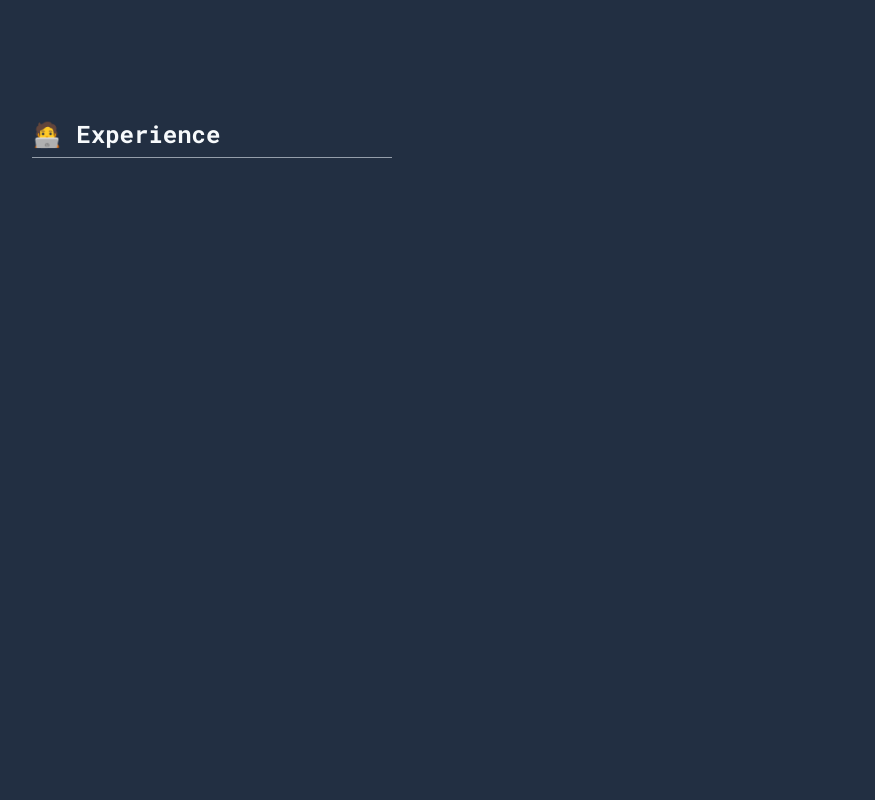
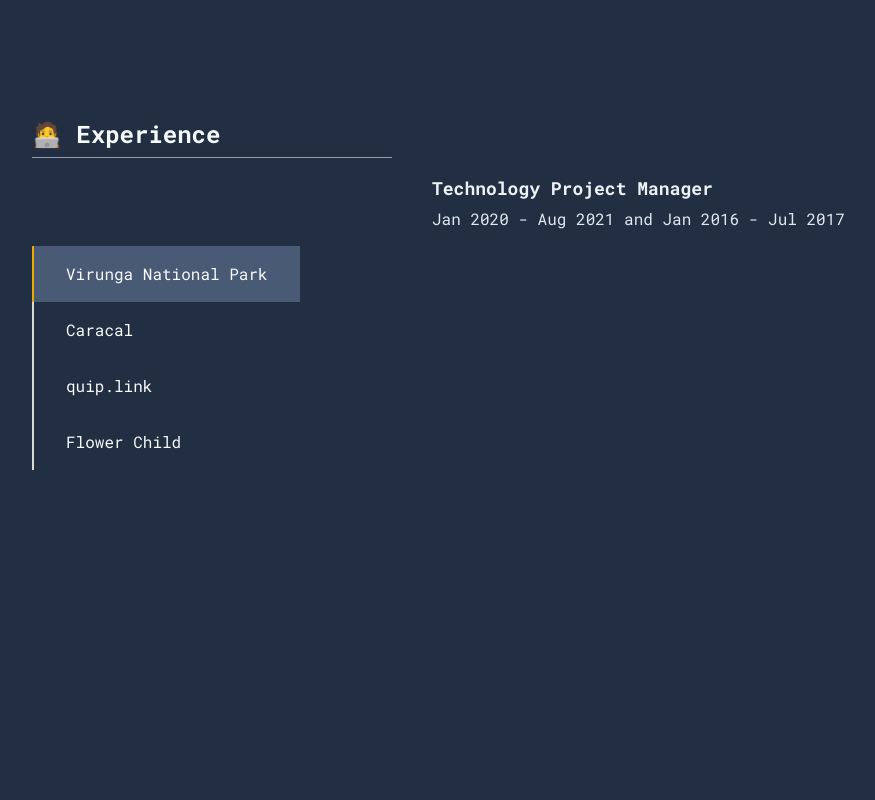
Before and after one commit to caseyslaught/casey-slaught-new-site, a Next.js app: page / in a window 1280 px wide. Shown: the part 1480-2280 px from the top of the page, without its empty margins (68-943 px from the left). Built offline with nearby package versions, Linux system fonts and the light colour scheme.

Commit message:
setup experiences section

```diff
--- /dev/null
+++ b/components/ExperienceSection/index.tsx
@@ -0,0 +1,140 @@
+import React, { useState } from "react";
+import { Divider, Flex, Heading, Stack, Text, VStack } from "@chakra-ui/react";
+
+interface Props {}
+
+const ExperienceSection: React.FC<Props> = () => {
+  const [selectedJob, setSelectedJob] = useState("Virunga National Park");
+
+  return (
+    <Flex
+      id="experience-section"
+      px={["1em", "1em", "2em"]}
+      justify="flex-start"
+      align="flex-start"
+      minH="calc(100vh)"
+    >
+      <Flex
+        direction="column"
+        align="flex-start"
+        w="100%"
+        maxW="1080px"
+        m="0 auto"
+        color="gray.50"
+        mb="40px"
+      >
+        <VStack w={["100%", "100%", "360px"]} align="flex-start" mb="20px">
+          <Heading fontSize={["xl", "2xl"]}>🧑‍💻 Experience</Heading>
+          <Divider />
+        </VStack>
+
+        <Flex
+          direction={["column", "column", "row"]}
+          align="center"
+          justify="flex-start"
+          w="100%"
+        >
+          <Stack
+            id="jobs-list"
+            direction={["row", "row", "column"]}
+            align={["center", "center", "flex-start"]}
+            justify="flex-start"
+            w={["calc(100vw - 12px)", "calc(100vw - 12px)", "100%"]}
+            maxW={["none", "none", "400px"]}
+            spacing={0}
+            overflowX="scroll"
+          >
+            {Object.keys(jobs).map((job) => (
+              <Flex
+                key={job}
+                bg={job === selectedJob ? "primary.600" : "primary.800"}
+                px={["1em", "1em", "2em"]}
+                py="1em"
+                w={["auto", "auto", "268px"]}
+                cursor="pointer"
+                borderLeft={["none", "none", "2px solid"]}
+                borderBottom={["2px solid", "2px solid", "none"]}
+                borderColor={
+                  job === selectedJob
+                    ? "accent.500 !important"
+                    : "secondary.200 !important"
+                }
+                onClick={() => setSelectedJob(job)}
+                whiteSpace="nowrap"
+              >
+                {job}
+              </Flex>
+            ))}
+          </Stack>
+          <VStack
+            align="flex-start"
+            h="360px"
+            flex={["", "", 1]}
+            w={["100%", "100%", "auto"]}
+            mt={["20px", "20px", "0px"]}
+          >
+            <Heading fontSize="lg" color="gray.100">
+              {jobs[selectedJob].role}
+            </Heading>
+            <Text fontSize="md" color="gray.200">
+              {jobs[selectedJob].dateRange}
+            </Text>
+          </VStack>
+        </Flex>
+      </Flex>
+    </Flex>
+  );
+};
+
+interface JobType {
+  [name: string]: {
+    role: string;
+    dateRange: string;
+    points: string[];
+  };
+}
+
+const jobs: JobType = {
+  "Virunga National Park": {
+    role: "Technology Project Manager",
+    dateRange: "Jan 2020 - Aug 2021 and Jan 2016 - Jul 2017",
+    points: [
+      "Worked within security dept. to develop data automation and spatial viz. tools",
+      "Developed LoRaWAN alert system, frontend dashboard, and SMS integration for communities threatened by the ADF rebel group",
+      "Established drone surveillance program using low-cost models; trained over 25 rangers in French",
+      "Created Google Earth Engine land cover assessment applications to monitor deforestation and burn areas in near real time",
+    ],
+  },
+  Caracal: {
+    role: "Founder / Software Engineer",
+    dateRange: "Jan 2018 - Mar 2019",
+    points: [
+      "Developed a web app to help users find and share outdoor activities",
+      "Built a REST API with Node.js and Express",
+      "Created a React frontend with Redux state management",
+      "Implemented a PostgreSQL database with Sequelize ORM",
+    ],
+  },
+  "quip.link": {
+    role: "Co-Founder / Software Engineer",
+    dateRange: "Jan 2018 - Mar 2019",
+    points: [
+      "Developed a web app to help users find and share outdoor activities",
+      "Built a REST API with Node.js and Express",
+      "Created a React frontend with Redux state management",
+      "Implemented a PostgreSQL database with Sequelize ORM",
+    ],
+  },
+  "Flower Child": {
+    role: "Founder / Operations Manager",
+    dateRange: "Jan 2020 - June 2021",
+    points: [
+      "Developed a web app to help users find and share outdoor activities",
+      "Built a REST API with Node.js and Express",
+      "Created a React frontend with Redux state management",
+      "Implemented a PostgreSQL database with Sequelize ORM",
+    ],
+  },
+};
+
+export default ExperienceSection;
--- a/pages/_app.tsx
+++ b/pages/_app.tsx
@@ -56,6 +56,29 @@ export default function App({ Component, pageProps }: AppProps) {
         },
       },
     },
+    styles: {
+      global: {
+        "html, #jobs-list": {
+          "::-webkit-scrollbar": {
+            width: "10px",
+          },
+          "::-webkit-scrollbar-thumb": {
+            backgroundColor: "#454545",
+            border: "2px solid #222f42",
+            borderRadius: "8px",
+          },
+
+          "::-webkit-scrollbar-track": {
+            backgroundColor: "#222f42",
+          },
+        },
+        "#jobs-list": {
+          "::-webkit-scrollbar": {
+            width: "12px",
+          },
+        },
+      },
+    },
   });
 
   return (
--- a/pages/index.tsx
+++ b/pages/index.tsx
@@ -11,11 +11,9 @@ import {
   Popover,
   PopoverArrow,
   PopoverBody,
-  PopoverCloseButton,
   PopoverContent,
   PopoverHeader,
   PopoverTrigger,
-  Stack,
   Text,
   VStack,
   useMediaQuery,
@@ -23,6 +21,7 @@ import {
 import { FiInfo } from "react-icons/fi";
 
 import MainLayout from "../layouts/main";
+import ExperienceSection from "../components/ExperienceSection";
 
 export default function Home() {
   return (
@@ -41,6 +40,47 @@ export default function Home() {
     </MainLayout>
   );
 }
+
+const HeroSection = () => {
+  return (
+    <Flex
+      id="hero-section"
+      px={["1em", "1em", "2em"]}
+      justify="flex-start"
+      align="center"
+      h="calc(100vh - 80px)"
+    >
+      <Flex
+        align="flex-start"
+        w="100%"
+        maxW="1080px"
+        m="0 auto"
+        color="gray.50"
+        mb="40px"
+      >
+        <VStack spacing={6} maxW="560px" align="flex-start">
+          <Text>Hey there,</Text>
+          <Text>
+            My name is{" "}
+            <Text as="span" color="accent.500">
+              Casey Slaught
+            </Text>
+            .
+          </Text>
+          <Text>I build geospatial applications on the web.</Text>
+          <Text>
+            I&apos;m a full-stack developer focused on building
+            geospatial-driven applications that have a meaningful environmental
+            impact. I recently earned a Masters in Environmental Management
+            degree from Duke University. I also oversee a couple technology
+            projects at Virunga National Park in the Democratic Republic of the
+            Congo.
+          </Text>
+        </VStack>
+      </Flex>
+    </Flex>
+  );
+};
 
 const IntroSection = () => {
   const [isMobileOrTablet] = useMediaQuery("(max-width: 860px)");
@@ -162,74 +202,6 @@ const IntroSection = () => {
   );
 };
 
-const HeroSection = () => {
-  return (
-    <Flex
-      id="hero-section"
-      px={["1em", "1em", "2em"]}
-      justify="flex-start"
-      align="center"
-      h="calc(100vh - 80px)"
-    >
-      <Flex
-        align="flex-start"
-        w="100%"
-        maxW="1080px"
-        m="0 auto"
-        color="gray.50"
-        mb="40px"
-      >
-        <VStack spacing={6} maxW="560px" align="flex-start">
-          <Text>Hey there,</Text>
-          <Text>
-            My name is{" "}
-            <Text as="span" color="accent.500">
-              Casey Slaught
-            </Text>
-            .
-          </Text>
-          <Text>I build geospatial applications on the web.</Text>
-          <Text>
-            I&apos;m a full-stack developer focused on building
-            geospatial-driven applications that have a meaningful environmental
-            impact. I recently earned a Masters in Environmental Management
-            degree from Duke University. I also oversee a couple technology
-            projects at Virunga National Park in the Democratic Republic of the
-            Congo.
-          </Text>
-        </VStack>
-      </Flex>
-    </Flex>
-  );
-};
-
-const ExperienceSection = () => {
-  return (
-    <Flex
-      id="experience-section"
-      px={["1em", "1em", "2em"]}
-      justify="flex-start"
-      align="flex-start"
-      minH="calc(100vh)"
-    >
-      <Flex
-        direction="column"
-        align="flex-start"
-        w="100%"
-        maxW="1080px"
-        m="0 auto"
-        color="gray.50"
-        mb="40px"
-      >
-        <VStack w={["100%", "100%", "360px"]} align="flex-start" mb="20px">
-          <Heading fontSize={["xl", "2xl"]}>🧑‍💻 Experience</Heading>
-          <Divider />
-        </VStack>
-      </Flex>
-    </Flex>
-  );
-};
-
 const ProjectsSection = () => {
   return (
     <Flex
```
